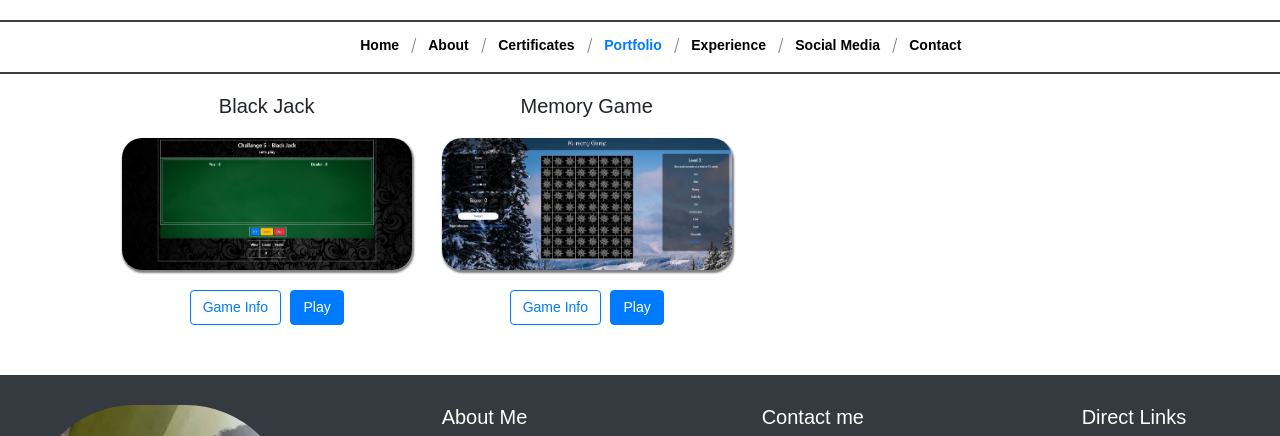
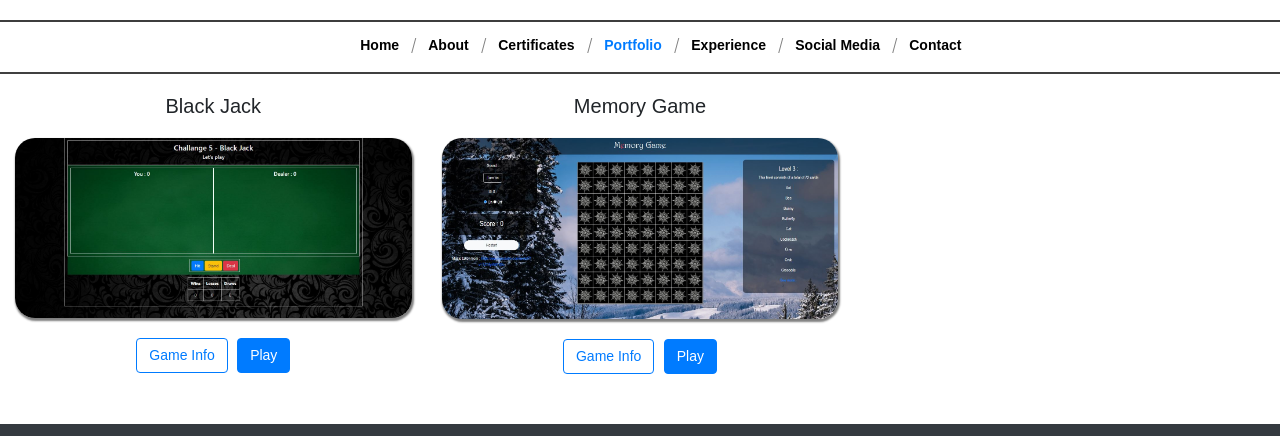
Before and after one commit to Royan887/animated-disco, a plain HTML site: page Site/Achievements.html in a window 1280 px wide. Shown: the part 170-606 px from the top of the page. Drawn offline with nearby package versions, Linux system fonts and the light colour scheme.

Commit message:
Update Achievements.html

```diff
--- a/Site/Achievements.html
+++ b/Site/Achievements.html
@@ -101,9 +101,7 @@
     <!-------Achievements----->
 <div class="container-fluid">
 <div class="row">
-    <div class="col-lg-1 col-md-1 col-sm-12 col-xs-12">
-    </div>
-    <div class="col-lg-3 col-md-3 col-sm-12 col-xs-12" id="majorProj">
+    <div class="col-lg-4 col-md-4 col-sm-12 col-xs-12" id="majorProj">
         <h5> Black Jack</h5>
         <img src="Images/blackJack.jpg" class="img-fluid"/>
         <div class="d-none d-md-block">
@@ -113,7 +111,7 @@
         <button class="btn btn-outline-primary" style="margin-right:5px;"> Game Info </button><a href="BlackJack/mainpage.html"> <button class="btn btn-primary"> Play </button></a>
         </div>
     </div>
-    <div class="col-lg-3 col-md-3 col-sm-12 col-xs-12" id="majorProj">
+    <div class="col-lg-4 col-md-4 col-sm-12 col-xs-12" id="majorProj">
         <h5> Memory Game </h5>
         <img src="Images/memoryGame.jpg" class="img-fluid"/>
         <div class="d-none d-md-block">
@@ -123,7 +121,7 @@
             <button class="btn btn-outline-primary" style="margin-right:5px;"> Game Info </button> <a href="Memory game with nature/mainPage.html"><button class="btn btn-primary"> Play </button></a>
         </div>
     </div>
-    <div class="col-lg-1 col-md-1 col-sm-12 col-xs-12">
+    <div class="col-lg-4 col-md-4 col-sm-12 col-xs-12">
     </div>
 </div>
 </div>
```
